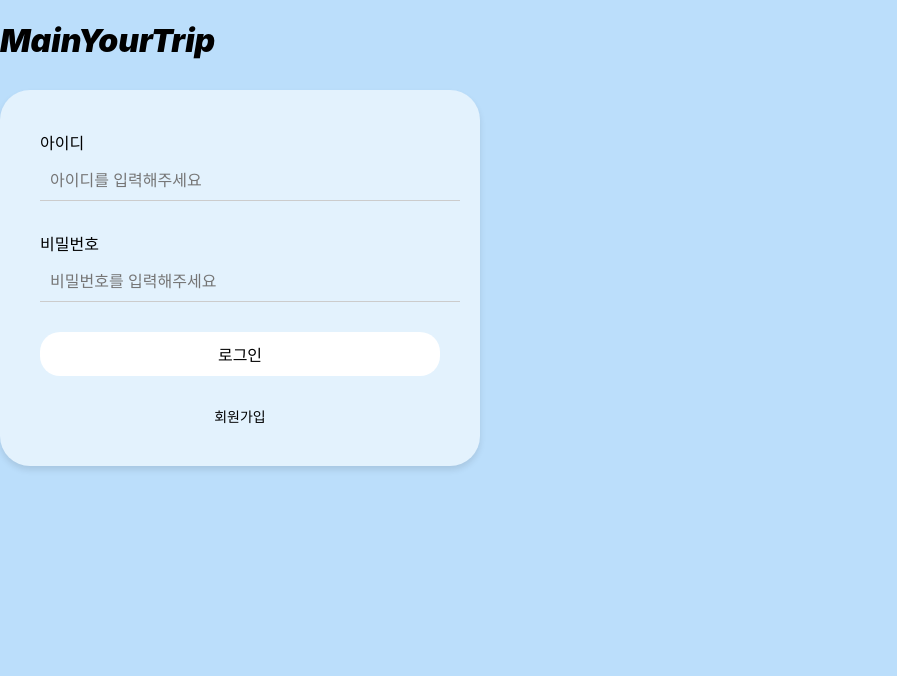
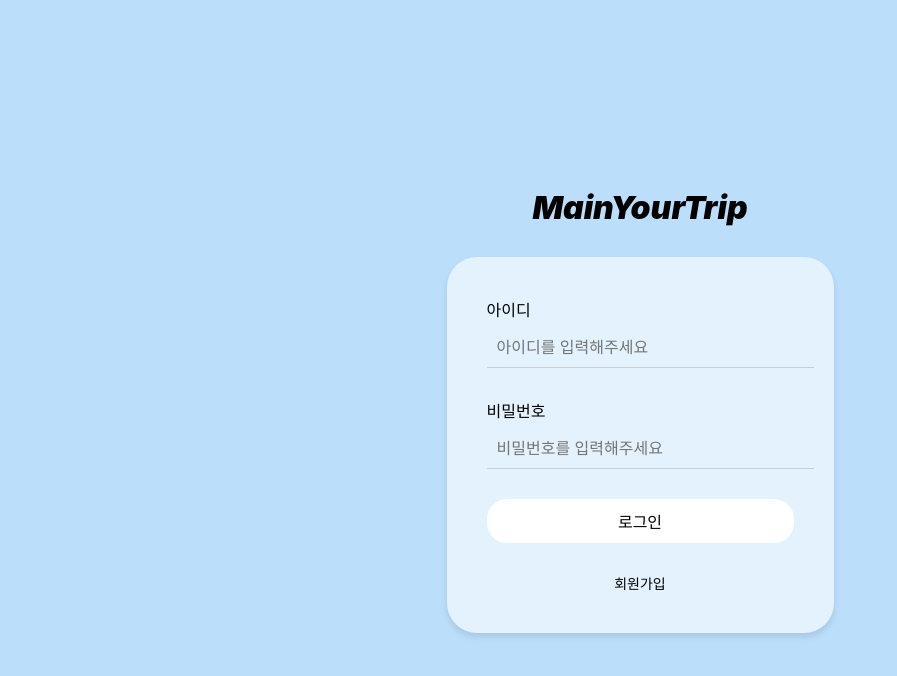
Before and after one commit to smartPotatoo/MapYourTrip_Front, a React (Create React App) app: page /user/login in a window 1280 px wide. Shown: the top 676 px of the page, without its empty margins (0-897 px from the left). Built offline with nearby package versions, Linux system fonts and the light colour scheme.

Commit message:
[FIX] : Babel 플러그인 의존성 추가

```diff
--- a/package.json
+++ b/package.json
@@ -35,5 +35,8 @@
       "last 1 firefox version",
       "last 1 safari version"
     ]
+  },
+  "devDependencies": {
+    "@babel/plugin-proposal-private-property-in-object": "^7.21.11"
   }
 }
--- a/src/components/AppContent.js
+++ b/src/components/AppContent.js
@@ -3,7 +3,6 @@ import { useLocation, Routes, Route } from 'react-router-dom';
 import Sidebar from './Sidebar';
 import Header from './Header';
 import Login from './Login';
-import '../styles/AppContent.css';
 
 const AppContent = () => {
     const location = useLocation();
--- a/src/styles/AppContent.css
+++ /dev/null
@@ -1,27 +0,0 @@
-#app-root {
-    height: 100vh;
-  }
-
-  .login-page {
-    display: block;
-  }
-
-  .default-page {
-    display: flex;
-  }
-
-  .content-wrapper {
-    flex-grow: 1;
-  }
-
-  .content-container {
-    flex-grow: 1;
-    padding: 20px;
-  }
-
-  .content-container.centered {
-    display: flex;
-    justify-content: center;
-    align-items: center;
-    padding: 0;
-  }
```
Also changed, not shown: 1 other file (tests, documents, lock files or other folders).
